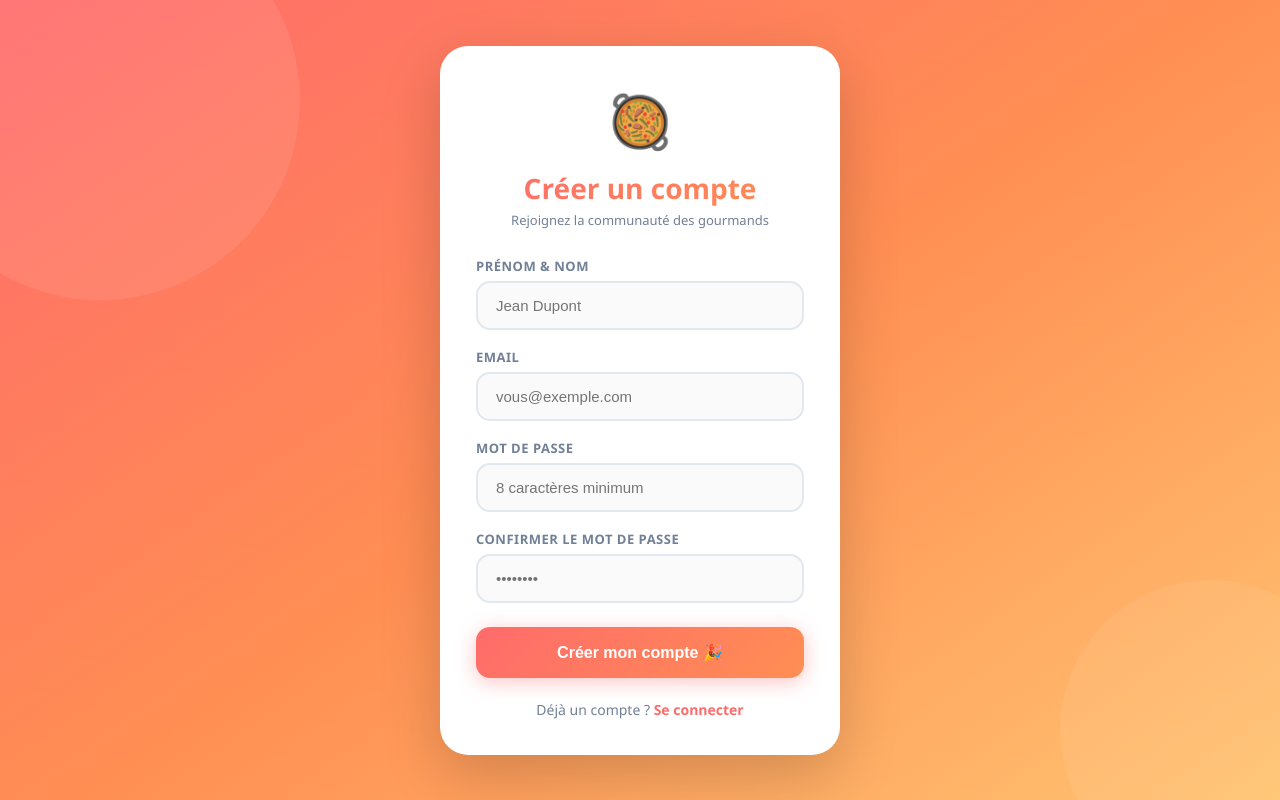
After one commit to BrandyAllan/food, a CodeIgniter 4 app: the page made by app/Views/register.php in a window 1280 px wide. The commit adds this page. Run offline with PHP 8.4 and a stand-in for CodeIgniter, Linux system fonts and the light colour scheme; the template is opened without the code that fills it, so the values that code supplies are empty; some libraries are stand-ins or nearby versions.

Commit message:
register
register

```diff
--- a/app/Controllers/Login.php
+++ b/app/Controllers/Login.php
@@ -4,13 +4,11 @@ namespace App\Controllers;
 
 class Login extends BaseController
 {
-    public function showLogin(): string
-    {
+    public function showLogin(): string {
         return view('login');
     }
 
-    public function doLogin()
-    {
+    public function doLogin() {
         $data = $this->request->getJSON(true);
 
         $email = $data['email'] ?? '';
--- a/app/Views/login.php
+++ b/app/Views/login.php
@@ -32,7 +32,7 @@
     <button class="btn-primary" onclick="doLogin()">Se connecter 🍴</button>
 
     <div class="auth-switch">
-      Pas encore de compte ? <a href="register.html">S'inscrire</a>
+      Pas encore de compte ? <a href="register.php">S'inscrire</a>
     </div>
 
   </div>
--- /dev/null
+++ b/app/Views/register.php
@@ -0,0 +1,97 @@
+<!DOCTYPE html>
+<html lang="fr">
+<head>
+  <meta charset="UTF-8" />
+  <meta name="viewport" content="width=device-width, initial-scale=1.0" />
+  <title>FoodSwipe — Inscription</title>
+  <link rel="stylesheet" href="style.css" />
+</head>
+<body>
+
+<div class="auth-page">
+  <div class="auth-card">
+
+    <div class="auth-logo">
+      <span class="logo-icon">🥘</span>
+      <h1>Créer un compte</h1>
+      <p>Rejoignez la communauté des gourmands</p>
+    </div>
+
+    <div class="form-group">
+      <label>Prénom &amp; Nom</label>
+      <input type="text" id="reg-name" placeholder="Jean Dupont" autocomplete="name" />
+    </div>
+
+    <div class="form-group">
+      <label>Email</label>
+      <input type="email" id="reg-email" placeholder="vous@exemple.com" autocomplete="email" />
+    </div>
+
+    <div class="form-group">
+      <label>Mot de passe</label>
+      <input type="password" id="reg-pwd" placeholder="8 caractères minimum" autocomplete="new-password" />
+    </div>
+
+    <div class="form-group">
+      <label>Confirmer le mot de passe</label>
+      <input type="password" id="reg-pwd2" placeholder="••••••••" autocomplete="new-password" />
+    </div>
+
+    <p class="form-error" id="reg-error"></p>
+
+    <button class="btn-primary" onclick="doRegister()">Créer mon compte 🎉</button>
+
+    <div class="auth-switch">
+      Déjà un compte ? <a href="login.php">Se connecter</a>
+    </div>
+
+  </div>
+</div>
+
+<script>
+  function doRegister() {
+    const name  = document.getElementById('reg-name').value.trim();
+    const email = document.getElementById('reg-email').value.trim();
+    const pwd   = document.getElementById('reg-pwd').value;
+    const pwd2  = document.getElementById('reg-pwd2').value;
+    const err   = document.getElementById('reg-error');
+
+    if (!name || !email || !pwd || !pwd2) {
+      err.textContent = 'Veuillez remplir tous les champs.';
+      err.classList.add('visible');
+      return;
+    }
+    if (pwd.length < 8) {
+      err.textContent = 'Le mot de passe doit contenir au moins 8 caractères.';
+      err.classList.add('visible');
+      return;
+    }
+    if (pwd !== pwd2) {
+      err.textContent = 'Les mots de passe ne correspondent pas.';
+      err.classList.add('visible');
+      return;
+    }
+
+    err.classList.remove('visible');
+
+    localStorage.setItem('fs_user', JSON.stringify({ name, email, pwd }));
+    localStorage.setItem('fs_logged', 'true');
+    // Reset swipe state for new account
+    localStorage.removeItem('fs_liked');
+    localStorage.removeItem('fs_super');
+    localStorage.removeItem('fs_seen');
+    localStorage.removeItem('fs_deck');
+
+    window.location.href = 'home.html';
+  }
+
+  // Already logged in → redirect
+  if (localStorage.getItem('fs_logged') === 'true') {
+    window.location.href = 'home.html';
+  }
+
+  document.addEventListener('keydown', e => { if (e.key === 'Enter') doRegister(); });
+</script>
+
+</body>
+</html>
```
Also changed, not shown: app/Controllers/Register.php (added, +95 -0 lines).
